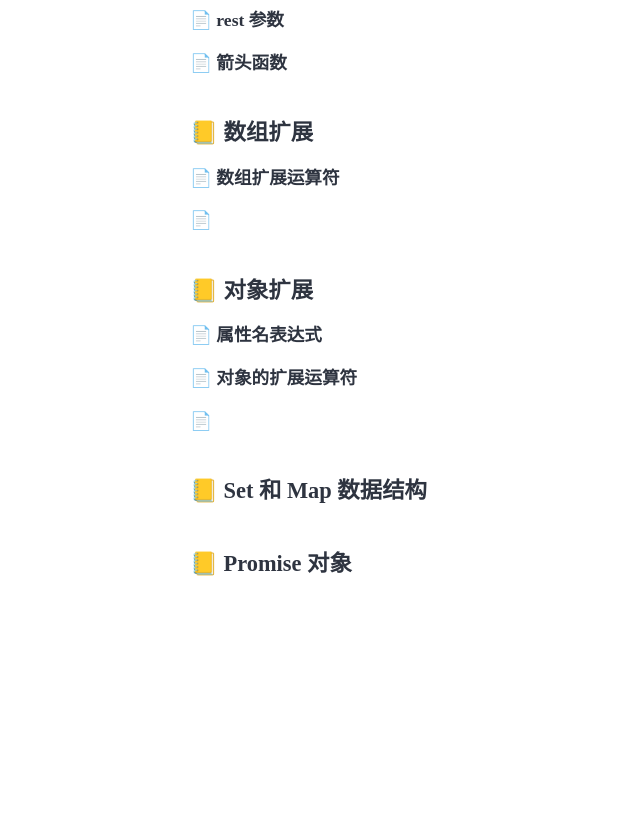
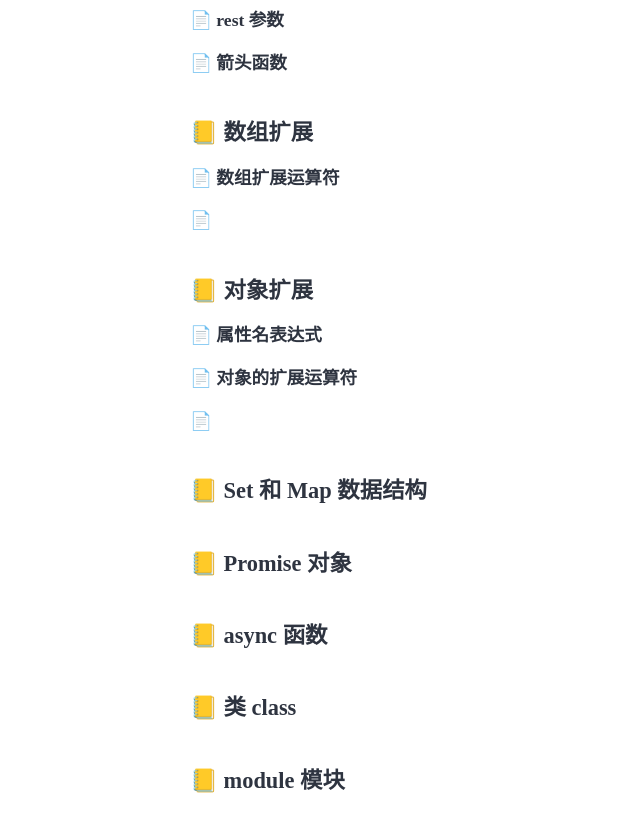
Before and after one commit to maicoder/blog, a Jekyll site: the page built from _posts/2019-06-01-8.md, in a window 1280 px wide and 900 px high, scrolled down 1273 px. Shown: the top 832 px of the window, without its empty margins (0-640 px from the left). Built offline with Jekyll 4.4.1, drawn with Linux system fonts in a browser that asks for light colours; some web fonts are replaced; before the commit the page ends 1956 px from its top, so only the background shows below that.

Commit message:
Update 2019-06-01-8.md

```diff
--- a/_posts/2019-06-01-8.md
+++ b/_posts/2019-06-01-8.md
@@ -64,3 +64,9 @@ title: ES6 语法
 # 📒 Set 和 Map 数据结构
 
 # 📒 Promise 对象
+
+# 📒 async 函数
+
+# 📒 类 class
+
+# 📒 module 模块
```
